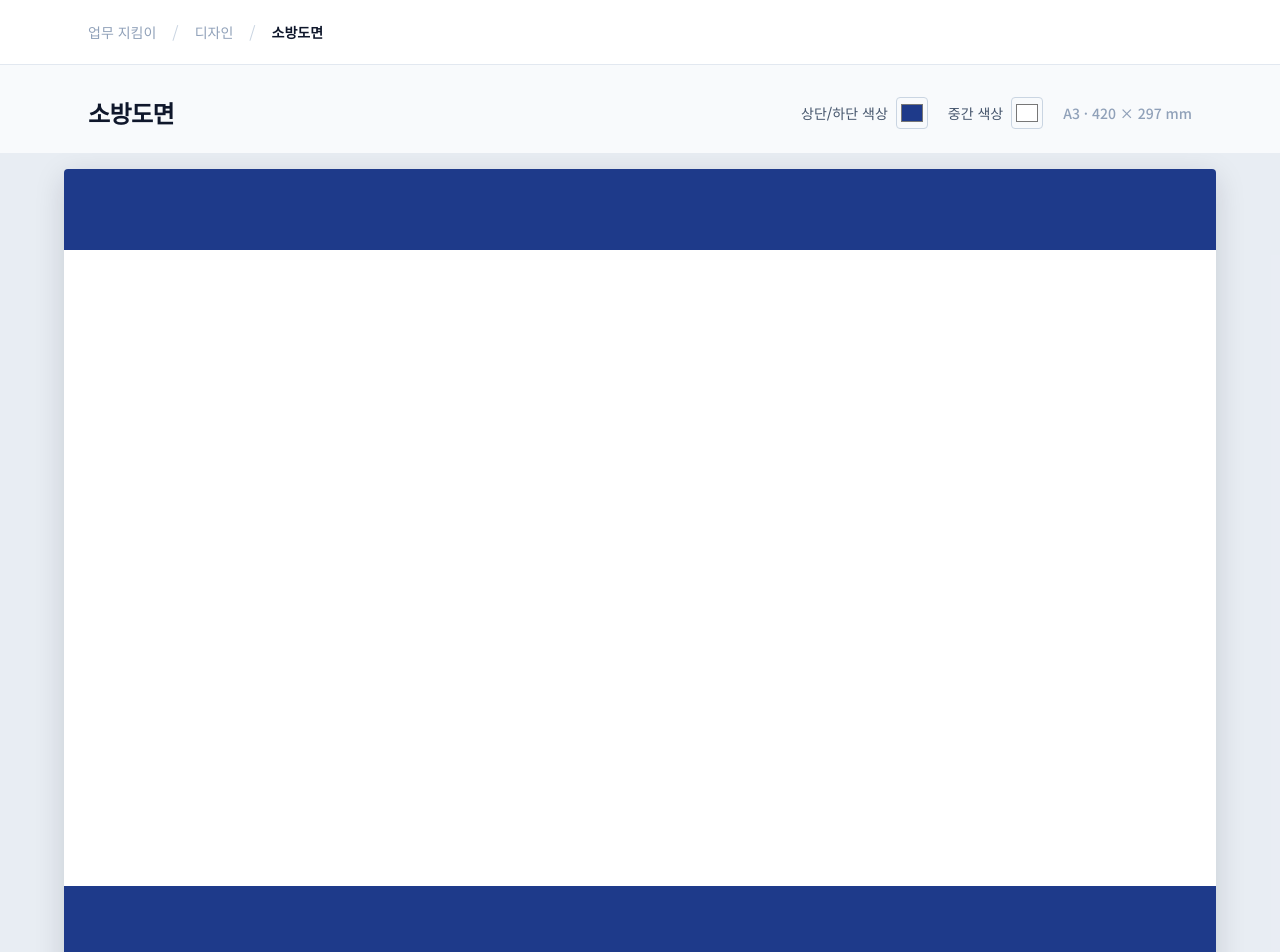
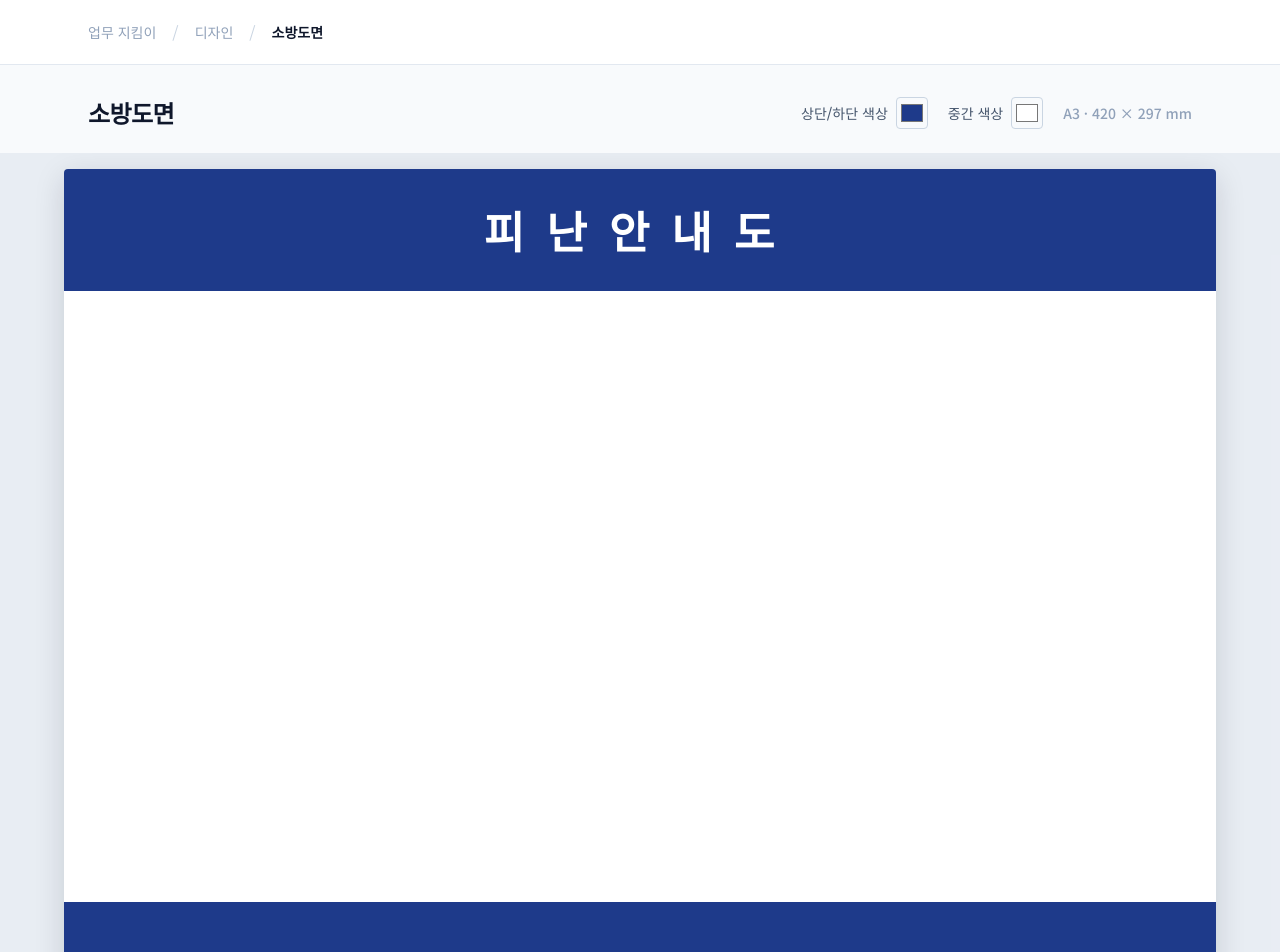
Before and after one commit to choyj7709-art/chocho, a Next.js app: page /design/fire-safety-plan in a window 1280 px wide. Shown: the top 952 px of the page. Built offline with nearby package versions, Linux system fonts and the light colour scheme.

Commit message:
소방도면 상/하단 비율 조정 및 상단 문구 추가
상단바 15%, 하단바 10% 비율로 조정하고
상단바 중앙에 '피난안내도' 타이틀 문구를 배치.

```diff
--- a/src/app/design/fire-safety-plan/page.tsx
+++ b/src/app/design/fire-safety-plan/page.tsx
@@ -66,15 +66,19 @@ export default function FireSafetyPlanPage() {
               style={{ maxWidth: "1587px", aspectRatio: "420 / 297" }}
             >
               <div
-                className="shrink-0 basis-[10%]"
+                className="flex shrink-0 basis-[15%] items-center justify-center"
                 style={{ backgroundColor: edgeColor }}
-              />
+              >
+                <span className="text-[clamp(1.5rem,4vw,2.75rem)] font-extrabold tracking-[0.5em] text-white">
+                  피난안내도
+                </span>
+              </div>
               <div
                 className="min-h-0 flex-1"
                 style={{ backgroundColor: middleColor }}
               />
               <div
-                className="shrink-0 basis-[12%]"
+                className="shrink-0 basis-[10%]"
                 style={{ backgroundColor: edgeColor }}
               />
             </div>
```
